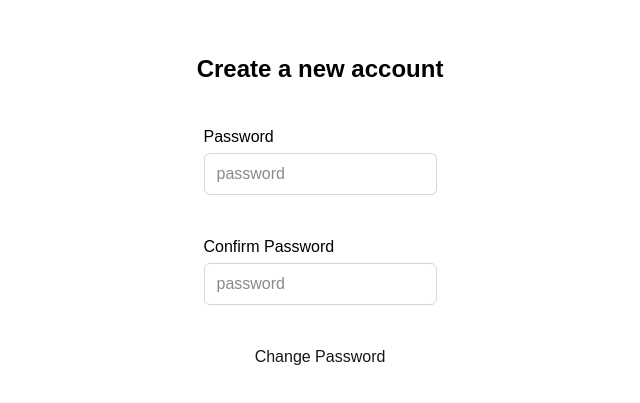
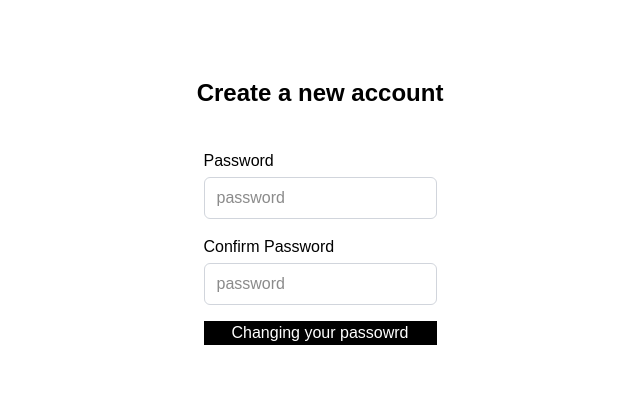
Before and after one commit to razvy-dev/frontend, a Next.js app: page /reset-password in a window 1280 px wide. Shown: the part 189-592 px from the top of the page, without its empty margins (320-960 px from the left). Built offline with nearby package versions, Linux system fonts and the light colour scheme.

Commit message:
fix some erros

```diff
--- a/src/app/account/page.tsx
+++ b/src/app/account/page.tsx
@@ -12,8 +12,25 @@ export default function Account() {
     const setUser = useUserStore((state) => state.setUser)
     const isAuthenticated = useUserStore((state) => state.isAuthenticated)
     const isLoading = useUserStore((state) => state.isLoading)
+
+    // get the token, if there is one
     const tokenParams = useSearchParams()
     const token = tokenParams.get('token')
+
+    // make the delete button
+
+    const handleDelete = () => {
+        try {
+            const response = await axios.get(`/api/auth/delete-account`, {
+                headers: {
+                    'Content-Type': 'application/json'
+                },
+                params: {
+                    accessToken: token // * will see how I extract it in a few minutes
+                }
+            })
+        }
+    }
 
     useEffect(() => {
         if (token) {
@@ -44,11 +61,11 @@ export default function Account() {
     }, [token])
 
     if (isLoading) {
-        return <div>Loading...</div>
+        return <div className="min-h-screen bg-white">Loading...</div>
     }
 
     if (!isAuthenticated) {
-        return <div>Please log in to view your account.</div>
+        return <div className="min-h-screen bg-white">Please log in to view your account.</div>
     }
 
     return (
--- a/src/app/forgot-password/page.tsx
+++ b/src/app/forgot-password/page.tsx
@@ -1,3 +1,5 @@
+"use client"
+
 import { ForgotPasswordData, forgotPasswordSchema } from "@/schemas/users/forgotPassword";
 import { zodResolver } from "@hookform/resolvers/zod";
 import { useForm } from "react-hook-form";
@@ -18,6 +20,14 @@ export default function SignUp() {
     const onSubmit = async (data: ForgotPasswordData) => {
         try {
             const response = await axios.post("/api/auth/forgot-password", data)
+
+            if (response.status == 401) {
+                console.log("You're code might have expired. Try again!")
+            } else if (response.status == 429) {
+                console.log("You made too many requests. Wail and try again later.")
+            } else if (response.status == 500) {
+                console.log("Something went wrong")
+            }
         } catch (error) {
             console.log("Something went wrong", error)
         }
--- a/src/app/reset-password/page.tsx
+++ b/src/app/reset-password/page.tsx
@@ -1,17 +1,19 @@
+"use client"
+
 import AuthSubmit from "@/components/buttons/AuthSubmit";
 import { ResetPasswordFormData, resetPasswordSchema } from "@/schemas/users/resetPassword";
 import { useUserStore } from "@/stores/userStore";
 import { zodResolver } from "@hookform/resolvers/zod";
-import { useSearchParams } from "next/navigation";
+import { useSearchParams, useRouter } from "next/navigation";
 import { useForm } from "react-hook-form";
 import Password from "@/components/inputs/Password";
 import TextField from "@/components/inputs/TextField";
 import axios from "axios"
-import { redirect } from 'next/navigation'
 
 export default function ResetPassword() {
     const setUser = useUserStore((state) => state.setUser)
     const isLoading = useUserStore((state) => state.isLoading)
+    const router = useRouter()
 
     const tokenParams = useSearchParams()
     const token = tokenParams.get("token")
@@ -29,14 +31,14 @@ export default function ResetPassword() {
         try {
             // add the token to the request
 
-            data.token = token; // ! fix this
+            data.token = token ?? undefined;
             const response = await axios.post("/api/auth/reset-password", data)
 
             const user = response.data
 
             setUser(user)
 
-            redirect('account')
+            router.push('account')
         } catch (error) {
             console.log("Something went wrong", error)
         }
@@ -48,7 +50,8 @@ export default function ResetPassword() {
     return (
         <div className='md:h-screen bg-white flex flex-col justify-center items-center gap-10'>
             <h2 className="text-2xl text-black font-bold">Create a new account</h2>
-            {/* Password (custom component for complexity validation) */}
+
+            <form onSubmit={handleSubmit(onSubmit)} className="flex flex-col gap-4">
                 <Password
                     label="Password"
                     placeholder="password"
@@ -67,9 +70,10 @@ export default function ResetPassword() {
 
                 <AuthSubmit
                     content={"Change Password"}
-                isSubmitting={isSubmitting}
+                    isSubmitting={isSubmitting || isLoading}
                     contentWhileSubmitting={"Changing your passowrd"}
                 />
+            </form>
         </div>
     )
 }
--- a/src/app/sign-in/page.tsx
+++ b/src/app/sign-in/page.tsx
@@ -1,5 +1,7 @@
+"use client"
+
 import { useForm } from "react-hook-form";
-import { zodResolver } from "@hookform/resolvers/zod/src/index.js";
+import { zodResolver } from "@hookform/resolvers/zod";
 import axios from "axios";
 
 import { signInSchema, SignInFormData } from '@/schemas/users/signin'
--- a/src/components/buttons/AuthSubmit.tsx
+++ b/src/components/buttons/AuthSubmit.tsx
@@ -8,7 +8,7 @@ type AuthSubmitProps = {
 
 export default function AuthSubmit(props: AuthSubmitProps) {
     return (
-        <button type="submit" disabled={props.isSubmitting} >
+        <button type="submit" disabled={props.isSubmitting} className="bg-black text-white">
             {props.isSubmitting ? props.contentWhileSubmitting && props.contentWhileSubmitting : props.content}
         </button>
     )
--- a/src/schemas/users/resetPassword.ts
+++ b/src/schemas/users/resetPassword.ts
@@ -5,6 +5,7 @@ export const resetPasswordSchema = z.object({
         .min(8, "The current password needs to be at least 8 characters")
         .max(120, "The current password can't be longer than 120 characters")
         .optional(),
+    token: z.string().optional(),
     password: z.string()
         .min(8, "The password needs to be at least 8 characters")
         .max(120, "The password can't be longer than 120 characters")
```
Lines whose indentation alone changed are shown as unchanged.
